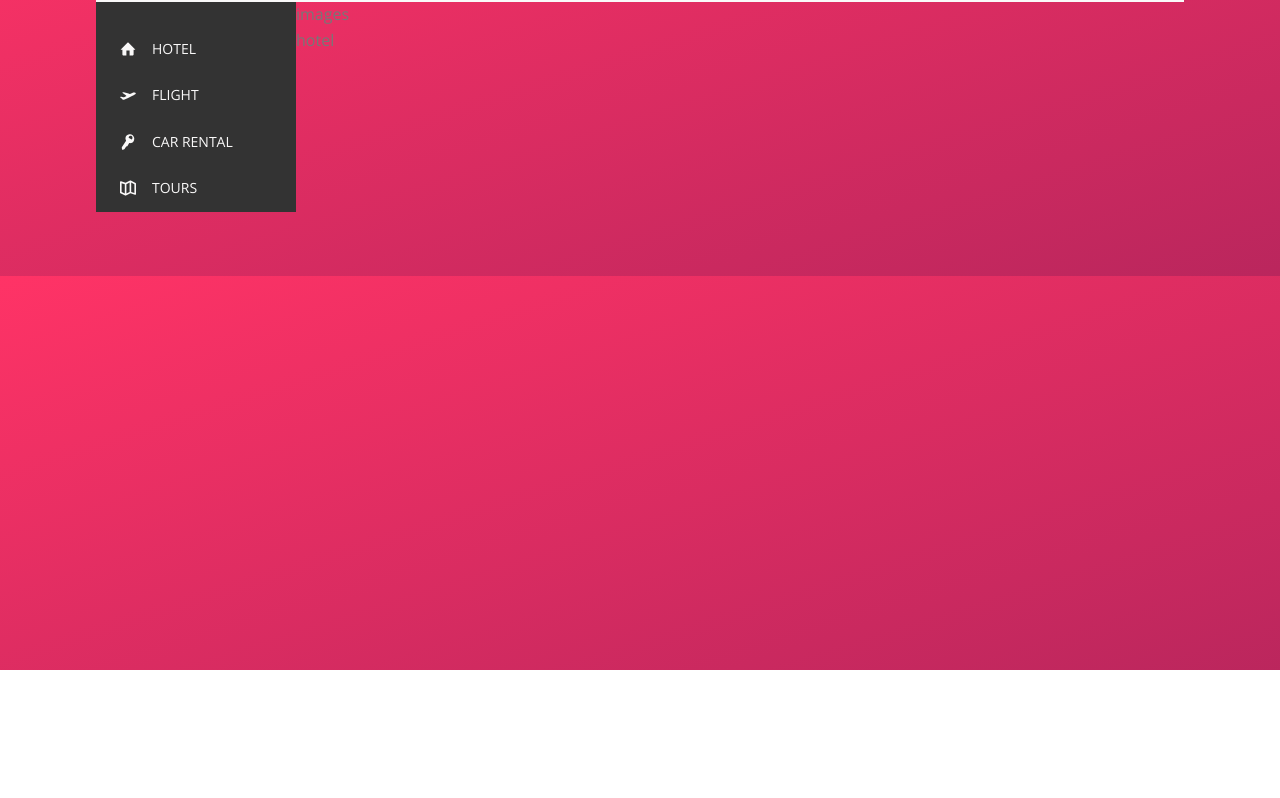
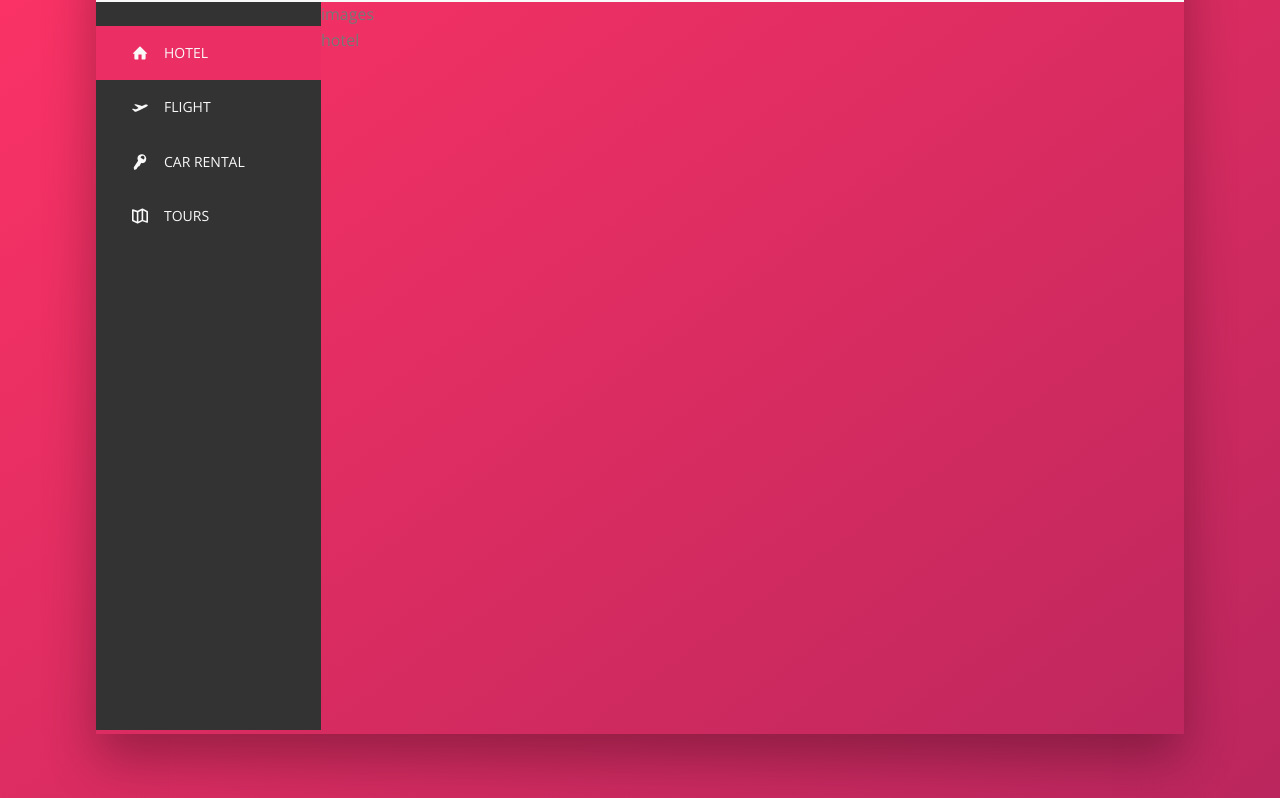
Before and after one commit to mostafaei2002/trillo, a website: page index.html in a window 1280 px wide. Shown: the part 130-928 px from the top of the page. Before the commit the page ends 800 px from the top, so only its background shows below. Drawn offline with nearby package versions, Linux system fonts and the light colour scheme.

Commit message:
minor changes to side nav & layout

```diff
--- a/index.html
+++ b/index.html
@@ -66,7 +66,7 @@
       <div class="content flex">
         <nav class="side-nav">
           <ul class="side-nav__list">
-            <li class="side-nav__item">
+            <li class="side-nav__item side-nav__item--active">
               <a href="#" class="side-nav__link">
                 <svg class="side-nav__icon">
                   <use xlink:href="img/sprite.svg#icon-home"></use>
--- a/sass/layout/_layout.scss
+++ b/sass/layout/_layout.scss
@@ -1,4 +1,9 @@
 .container {
   max-width: 120rem;
   margin: 0 auto;
+
+  box-shadow: 0 2.4rem 4.8rem rgba(#000, 0.3);
+
+  // Development Style
+  height: 100vh;
 }
--- a/sass/layout/_side-nav.scss
+++ b/sass/layout/_side-nav.scss
@@ -4,11 +4,15 @@
 
   &__list {
     list-style: none;
-    width: 20rem;
+    width: 22.5rem;
   }
 
   &__item {
-    padding: 1.2rem 2.4rem;
+    padding: 1.6rem 3.6rem;
+
+    &--active {
+      background-color: $color-primary;
+    }
   }
 
   &__link {
@@ -16,14 +20,10 @@
     justify-content: flex-start;
     align-items: center;
     gap: 1.6rem;
-
-    &:link,
-    :visited {
-      text-decoration: none;
-      color: $color-gray-light-1;
-      text-transform: uppercase;
-      font-size: 1.4rem;
-    }
+    text-decoration: none;
+    color: $color-gray-light-1;
+    text-transform: uppercase;
+    font-size: 1.4rem;
   }
 
   &__icon {
--- a/sass/pages/_home.scss
+++ b/sass/pages/_home.scss
@@ -0,0 +1,3 @@
+.content {
+  min-height: 91%;
+}
```
Also changed, not shown: css/style.css.
